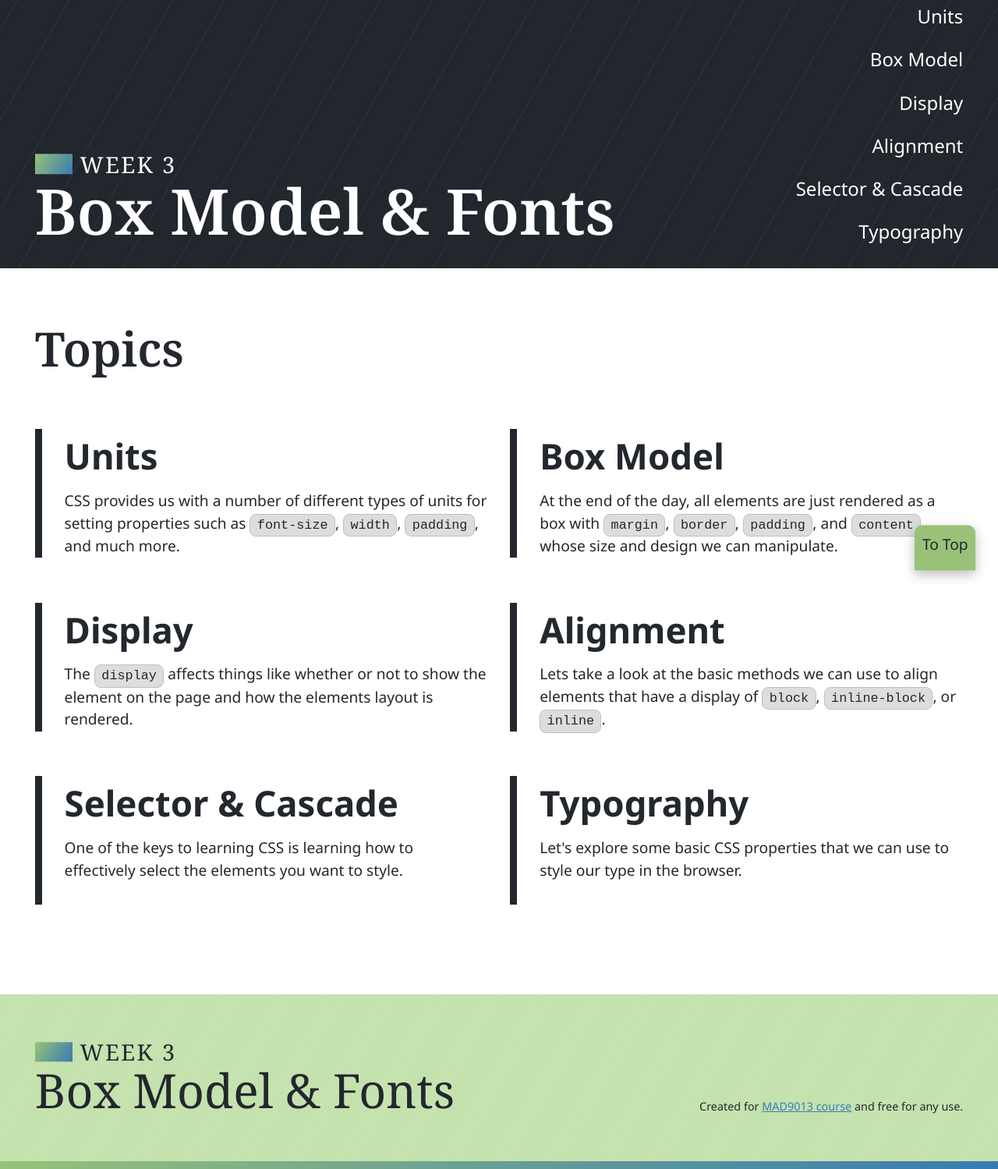
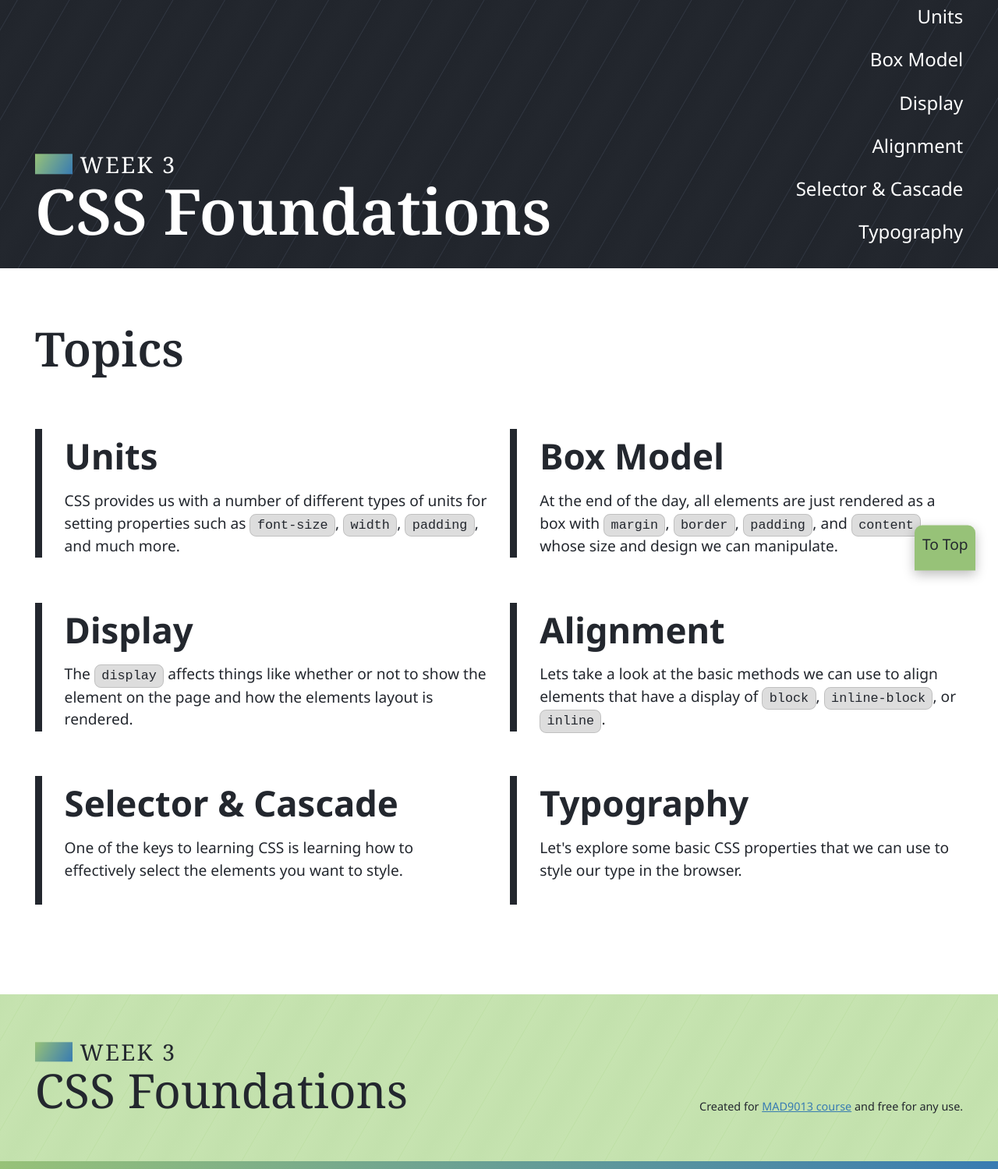
Before and after one commit to MAD9013/f2023-w3-tutorial, a plain HTML site: page index.html in a window 1280 px wide. Shown: the part 136-1635 px from the top of the page at 78% size. Drawn offline with Linux system fonts and the light colour scheme.

Commit message:
Change tutorial name to something more all encompassing

```diff
--- a/index.html
+++ b/index.html
@@ -12,7 +12,7 @@
       Also used for Search Engine Optimization (SEO),
       Google results, and accessibility tools/screen readers.
     -->
-    <title>W3 - Box Model & Fonts</title>
+    <title>W3 - CSS Foundations</title>
 
     <!-- Loads custom supporting CSS stylesheet(s) -->
     <link rel="stylesheet" href="./css/main.css" />
@@ -50,7 +50,7 @@
         <h1 class="navbar__headline">
           <a href="/" class="navbar__logo">
             <span class="navbar__week">Week 3</span>
-            <span class="navbar__title">Box Model & Fonts</span>
+            <span class="navbar__title">CSS Foundations</span>
           </a>
         </h1>
         <button
@@ -174,7 +174,7 @@
         <div class="footer__column">
           <a href="/" class="footer__logo">
             <span class="footer__week">Week 3</span>
-            <span class="footer__title">Box Model & Fonts</span>
+            <span class="footer__title">CSS Foundations</span>
           </a>
         </div>
 
```
Also changed, not shown: alignment.html (+3 -3 lines), box-model.html (+3 -3 lines), display.html (+3 -3 lines), selectors-cascade.html (+3 -3 lines), typography.html (+3 -3 lines), units.html (+3 -3 lines).
